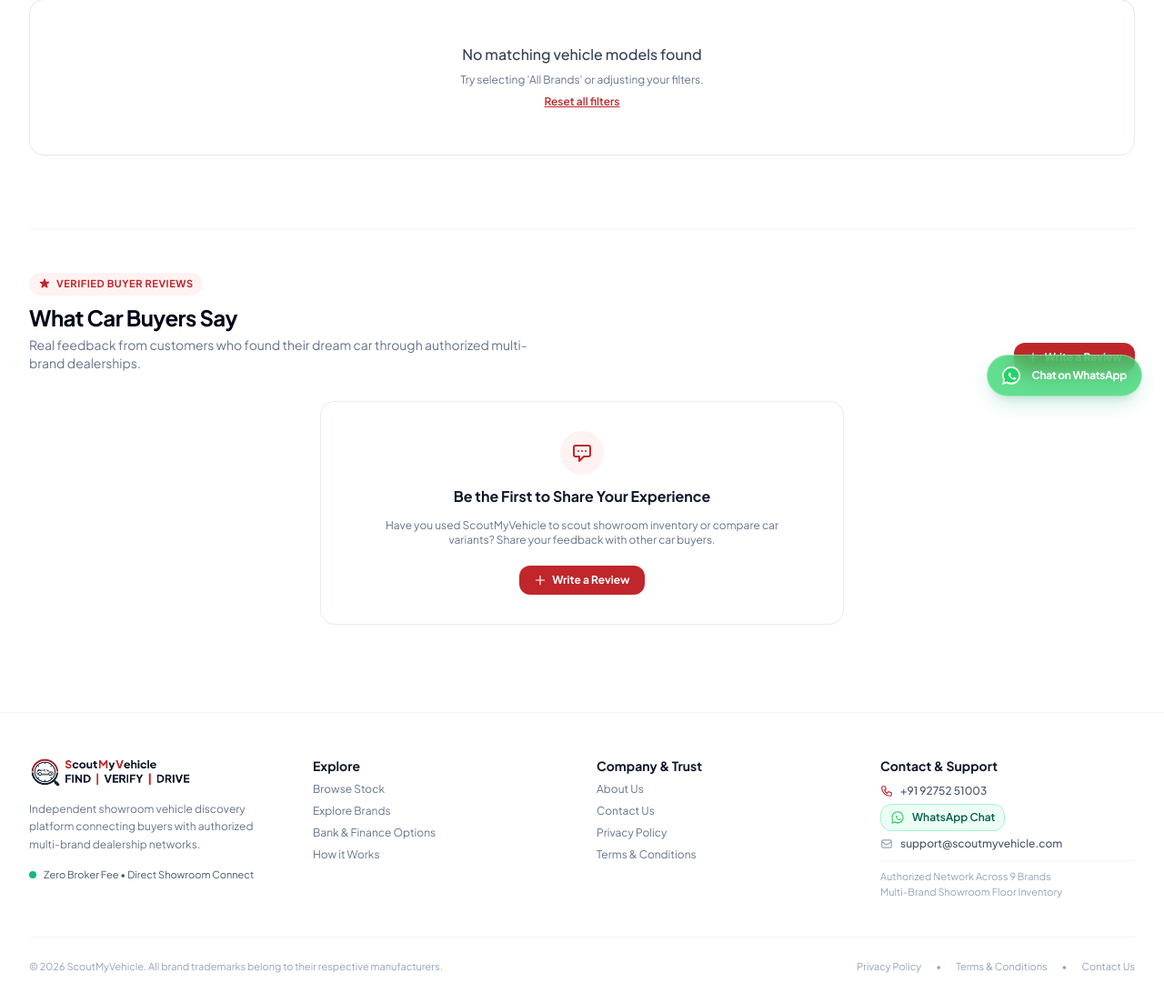
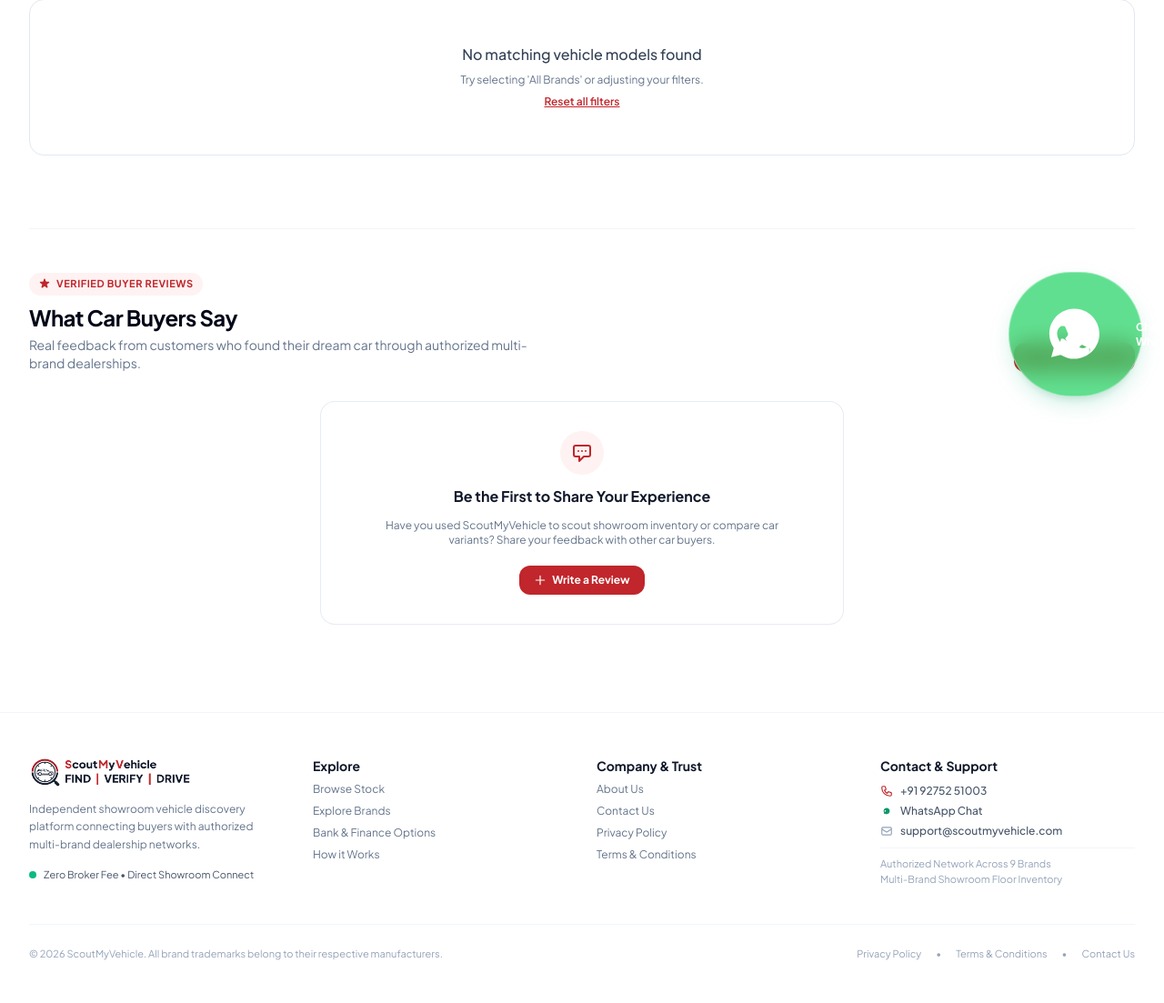
Before and after one commit to fit-the-bit/scout-my-vehicle, a FastAPI app: template app/templates/index.html in a window 1280 px wide. Shown: the part 340-1443 px from the top of the page at 91% size. After the commit the page ends 1396 px from the top, so only its background shows below. Run offline with FastAPI, Linux system fonts and the light colour scheme; the template is opened without the code that fills it, so the values that code supplies are empty; some libraries are stand-ins or nearby versions.

Commit message:
style: restore original WhatsApp logo SVG icons in footer and floating button

```diff
--- a/app/templates/index.html
+++ b/app/templates/index.html
@@ -2128,18 +2128,9 @@
               <svg class="w-3.5 h-3.5 text-[#c0262b] shrink-0" fill="none" stroke="currentColor" viewBox="0 0 24 24"><path stroke-linecap="round" stroke-linejoin="round" stroke-width="2" d="M3 5a2 2 0 012-2h3.28a1 1 0 01.948.684l1.498 4.493a1 1 0 01-.502 1.21l-2.257 1.13a11.042 11.042 0 005.516 5.516l1.13-2.257a1 1 0 011.21-.502l4.493 1.498a1 1 0 01.684.949V19a2 2 0 01-2 2h-1C9.716 21 3 14.284 3 6V5z"/></svg>
               <a href="tel:+919275251003" class="hover:text-slate-950 font-medium">+91 92752 51003</a>
             </div>
-            <div>
-              <a
-                href="https://api.whatsapp.com/send?phone=919275251003"
-                target="_blank"
-                class="inline-flex items-center gap-2 px-2.5 py-1.5 rounded-xl bg-emerald-50 hover:bg-emerald-100 text-emerald-800 border border-emerald-200 transition font-semibold text-xs shadow-2xs group"
-              >
-                <svg class="w-4 h-4 shrink-0 transition-transform group-hover:scale-110" viewBox="0 0 24 24" fill="none">
-                  <path fill="#25D366" d="M12.04 2C6.58 2 2.13 6.45 2.13 11.91C2.13 13.66 2.59 15.36 3.45 16.86L2.05 22L7.3 20.62C8.75 21.41 10.38 21.83 12.04 21.83C17.5 21.83 21.95 17.38 21.95 11.92C21.95 9.27 20.92 6.78 19.05 4.91C17.18 3.04 14.69 2 12.04 2Z"/>
-                  <path fill="#FFFFFF" fill-rule="evenodd" clip-rule="evenodd" d="M12.05 3.67C7.5 3.67 3.8 7.37 3.8 11.91C3.8 13.48 4.24 14.99 5.08 16.31L4.27 19.32L7.38 18.51C8.66 19.28 10.12 19.68 12.05 19.68C16.6 19.68 20.29 15.98 20.29 11.92C20.29 7.37 16.6 3.67 12.05 3.67ZM16.94 14.39C16.73 14.28 15.7 13.78 15.51 13.71C15.32 13.64 15.18 13.6 15.04 13.81C14.9 14.02 14.51 14.48 14.39 14.62C14.27 14.76 14.15 14.78 13.94 14.67C13.73 14.56 13.06 14.34 12.26 13.63C11.64 13.08 11.22 12.39 11.1 12.18C10.98 11.97 11.09 11.86 11.2 11.75C11.29 11.65 11.41 11.49 11.52 11.37C11.63 11.25 11.67 11.16 11.74 11.02C11.81 10.88 11.78 10.76 11.73 10.65C11.68 10.54 11.26 9.5 11.08 9.08C10.91 8.67 10.74 8.73 10.61 8.72C10.49 8.71 10.35 8.71 10.21 8.71C10.07 8.71 9.85 8.76 9.66 8.97C9.47 9.18 8.94 9.68 8.94 10.7C8.94 11.72 9.68 12.7 9.78 12.84C9.88 12.98 11.23 15.06 13.31 15.95C13.8 16.16 14.19 16.29 14.49 16.38C15 16.54 15.45 16.52 15.82 16.47C16.23 16.41 17.07 15.96 17.25 15.45C17.43 14.94 17.43 14.5 17.37 14.41C17.31 14.32 17.15 14.28 16.94 14.39Z"/>
-                </svg>
-                <span>WhatsApp Chat</span>
-              </a>
+            <div class="flex items-center gap-2">
+              <svg class="w-3.5 h-3.5 text-emerald-600 shrink-0" fill="currentColor" viewBox="0 0 24 24"><path d="M12.031 6.172c-3.181 0-5.767 2.586-5.768 5.766-.001 1.298.38 2.27 1.019 3.287l-.582 2.128 2.182-.573c.978.58 1.911.928 3.145.929 3.178 0 5.767-2.587 5.768-5.766 0-3.18-2.586-5.771-5.764-5.771zm3.392 8.244c-.144.405-.837.774-1.17.824-.312.045-.698.077-2.263-.563-1.879-.769-3.08-2.695-3.174-.82-.095-.125-.758-1.009-.758-1.923 0-.914.478-1.362.648-1.549.17-.188.371-.235.495-.235.124 0 .248.001.356.006.113.006.265-.043.414.316.154.373.525 1.282.571 1.376.046.094.077.204.015.328-.061.125-.093.203-.186.312-.093.109-.197.243-.281.327-.094.093-.192.195-.083.382.109.187.483.796 1.037 1.289.712.634 1.312.83 1.498.924.186.093.295.078.404-.047.11-.125.467-.544.591-.732.124-.187.248-.156.417-.094.17.062 1.077.508 1.263.601.186.094.31.14.356.218.046.079.046.453-.098.858z"/></svg>
+              <a href="https://api.whatsapp.com/send?phone=919275251003" target="_blank" class="hover:text-emerald-700 font-medium">WhatsApp Chat</a>
             </div>
             <div class="flex items-center gap-2">
               <svg class="w-3.5 h-3.5 text-slate-400 shrink-0" fill="none" stroke="currentColor" viewBox="0 0 24 24"><path stroke-linecap="round" stroke-linejoin="round" stroke-width="2" d="M3 8l7.89 5.26a2 2 0 002.22 0L21 8M5 19h14a2 2 0 002-2V7a2 2 0 00-2-2H5a2 2 0 00-2 2v10a2 2 0 002 2z"/></svg>
@@ -2178,9 +2169,8 @@
       class="group flex items-center gap-2.5 whatsapp-floating-glass backdrop-blur-md text-white pl-3.5 pr-4 py-2.5 rounded-full transition-all duration-300 transform hover:-translate-y-1 cursor-pointer"
       title="Chat directly on WhatsApp (+91 92752 51003)"
     >
-      <svg class="w-6 h-6 shrink-0 drop-shadow-xs" viewBox="0 0 24 24" fill="none">
-        <path fill="#FFFFFF" d="M12.04 2C6.58 2 2.13 6.45 2.13 11.91C2.13 13.66 2.59 15.36 3.45 16.86L2.05 22L7.3 20.62C8.75 21.41 10.38 21.83 12.04 21.83C17.5 21.83 21.95 17.38 21.95 11.92C21.95 9.27 20.92 6.78 19.05 4.91C17.18 3.04 14.69 2 12.04 2Z"/>
-        <path fill="#25D366" fill-rule="evenodd" clip-rule="evenodd" d="M12.05 3.67C7.5 3.67 3.8 7.37 3.8 11.91C3.8 13.48 4.24 14.99 5.08 16.31L4.27 19.32L7.38 18.51C8.66 19.28 10.12 19.68 12.05 19.68C16.6 19.68 20.29 15.98 20.29 11.92C20.29 7.37 16.6 3.67 12.05 3.67ZM16.94 14.39C16.73 14.28 15.7 13.78 15.51 13.71C15.32 13.64 15.18 13.6 15.04 13.81C14.9 14.02 14.51 14.48 14.39 14.62C14.27 14.76 14.15 14.78 13.94 14.67C13.73 14.56 13.06 14.34 12.26 13.63C11.64 13.08 11.22 12.39 11.1 12.18C10.98 11.97 11.09 11.86 11.2 11.75C11.29 11.65 11.41 11.49 11.52 11.37C11.63 11.25 11.67 11.16 11.74 11.02C11.81 10.88 11.78 10.76 11.73 10.65C11.68 10.54 11.26 9.5 11.08 9.08C10.91 8.67 10.74 8.73 10.61 8.72C10.49 8.71 10.35 8.71 10.21 8.71C10.07 8.71 9.85 8.76 9.66 8.97C9.47 9.18 8.94 9.68 8.94 10.7C8.94 11.72 9.68 12.7 9.78 12.84C9.88 12.98 11.23 15.06 13.31 15.95C13.8 16.16 14.19 16.29 14.49 16.38C15 16.54 15.45 16.52 15.82 16.47C16.23 16.41 17.07 15.96 17.25 15.45C17.43 14.94 17.43 14.5 17.37 14.41C17.31 14.32 17.15 14.28 16.94 14.39Z"/>
+      <svg class="w-4.5 h-4.5 shrink-0 fill-current text-white drop-shadow-xs" viewBox="0 0 24 24">
+        <path d="M12.031 6.172c-3.181 0-5.767 2.586-5.768 5.766-.001 1.298.38 2.27 1.019 3.287l-.582 2.128 2.182-.573c.978.58 1.911.928 3.145.929 3.178 0 5.767-2.587 5.768-5.766 0-3.18-2.586-5.771-5.764-5.771zm3.392 8.244c-.144.405-.837.774-1.17.824-.312.045-.698.077-2.263-.563-1.879-.769-3.08-2.695-3.174-.82-.095-.125-.758-1.009-.758-1.923 0-.914.478-1.362.648-1.549.17-.188.371-.235.495-.235.124 0 .248.001.356.006.113.006.265-.043.414.316.154.373.525 1.282.571 1.376.046.094.077.204.015.328-.061.125-.093.203-.186.312-.093.109-.197.243-.281.327-.094.093-.192.195-.083.382.109.187.483.796 1.037 1.289.712.634 1.312.83 1.498.924.186.093.295.078.404-.047.11-.125.467-.544.591-.732.124-.187.248-.156.417-.094.17.062 1.077.508 1.263.601.186.094.31.14.356.218.046.079.046.453-.098.858z"/>
       </svg>
       <span class="text-xs font-bold hidden sm:inline-block tracking-tight text-white drop-shadow-xs">Chat on WhatsApp</span>
     </a>
```
